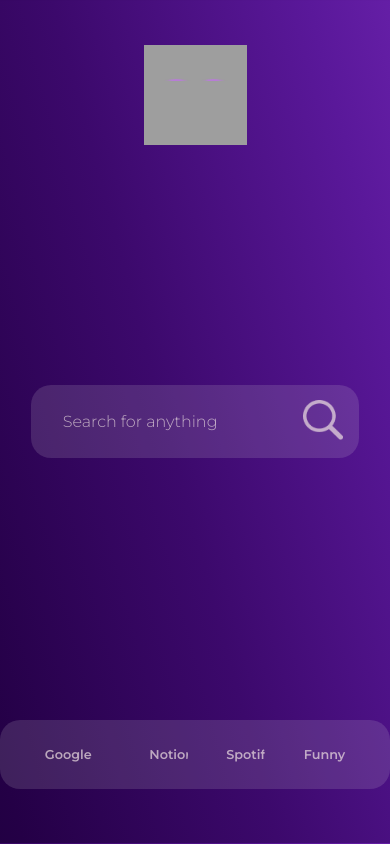
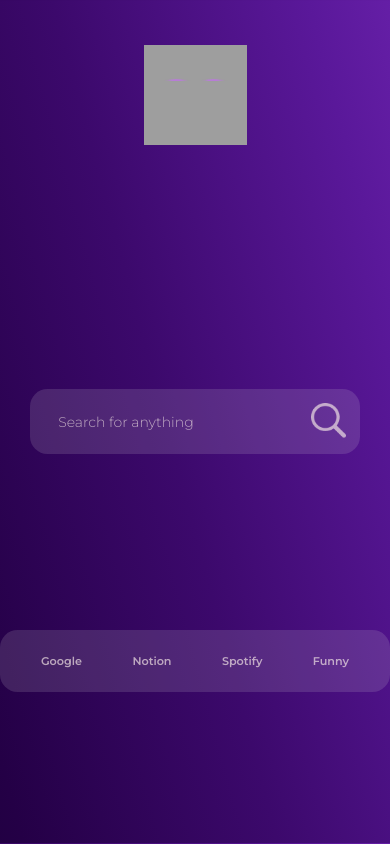
Before and after one commit to slashgohu/fernandez-tab, a plain HTML site: page index.html in a window 390 px wide. Drawn offline with Linux system fonts and the light colour scheme; grey boxes are pictures that could not be loaded.

Commit message:
mobile screen

```diff
--- a/style.css
+++ b/style.css
@@ -284,7 +284,7 @@ body    {
 /* mobile screen */
 @media screen and (max-width: 1280px) {
     .searchbar, .all-button {
-      zoom: 80%;
+      zoom: 70%;
       margin: 200px 5px;
     }
   }
```
